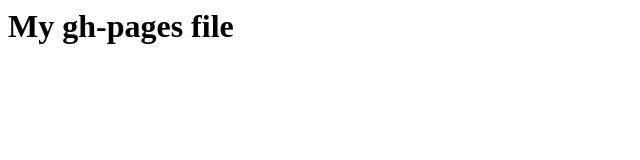
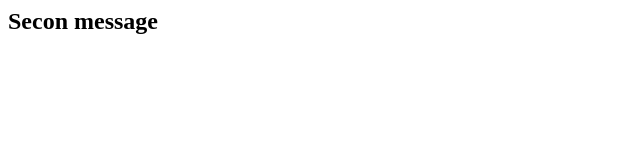
Before and after one commit to dmytro-revak/advanced-git-workflow, a plain HTML site: page index.html in a window 1280 px wide. Shown: the whole page, without its empty margins (0-640 px from the left). Drawn offline with Linux system fonts and the light colour scheme.

Commit message:
change gh-pages file

```diff
--- a/index.html
+++ b/index.html
@@ -1 +1 @@
-<h1> My gh-pages file </h1>
+<h2> Secon message </h2>
```
